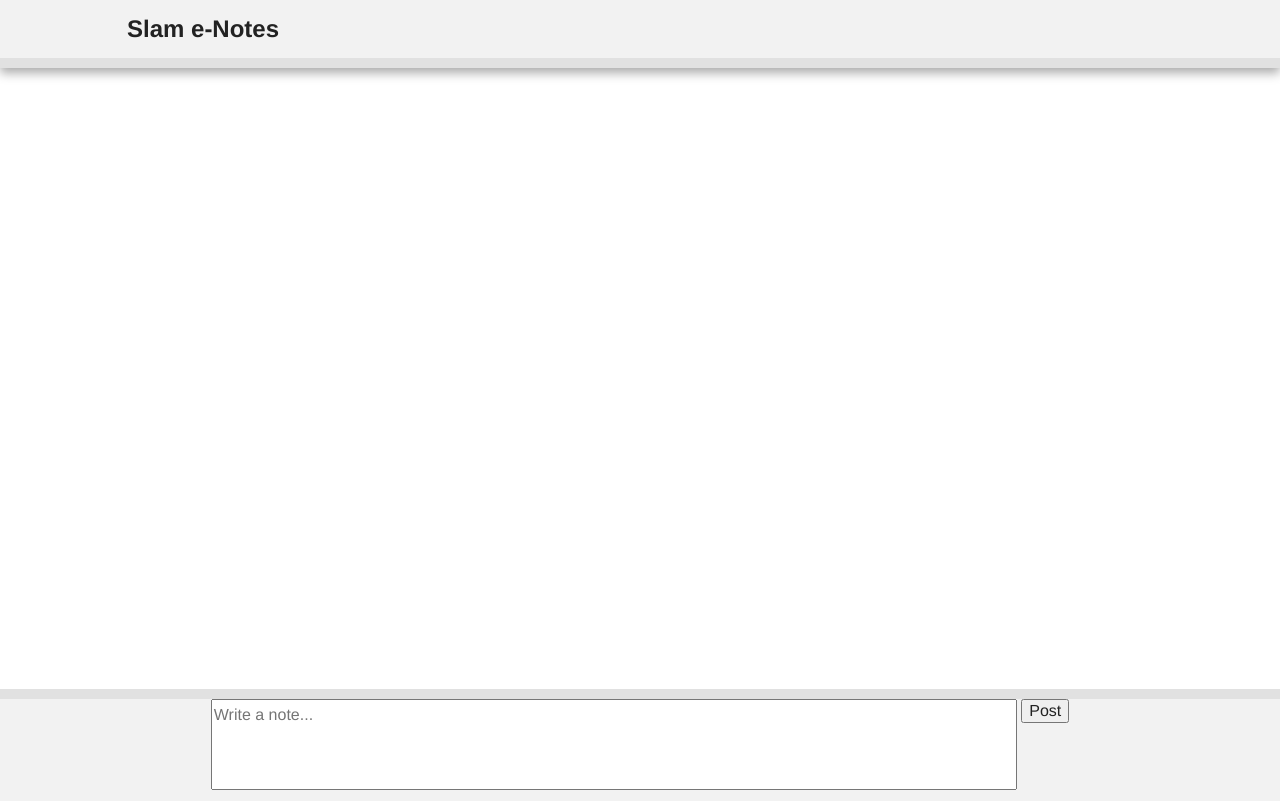
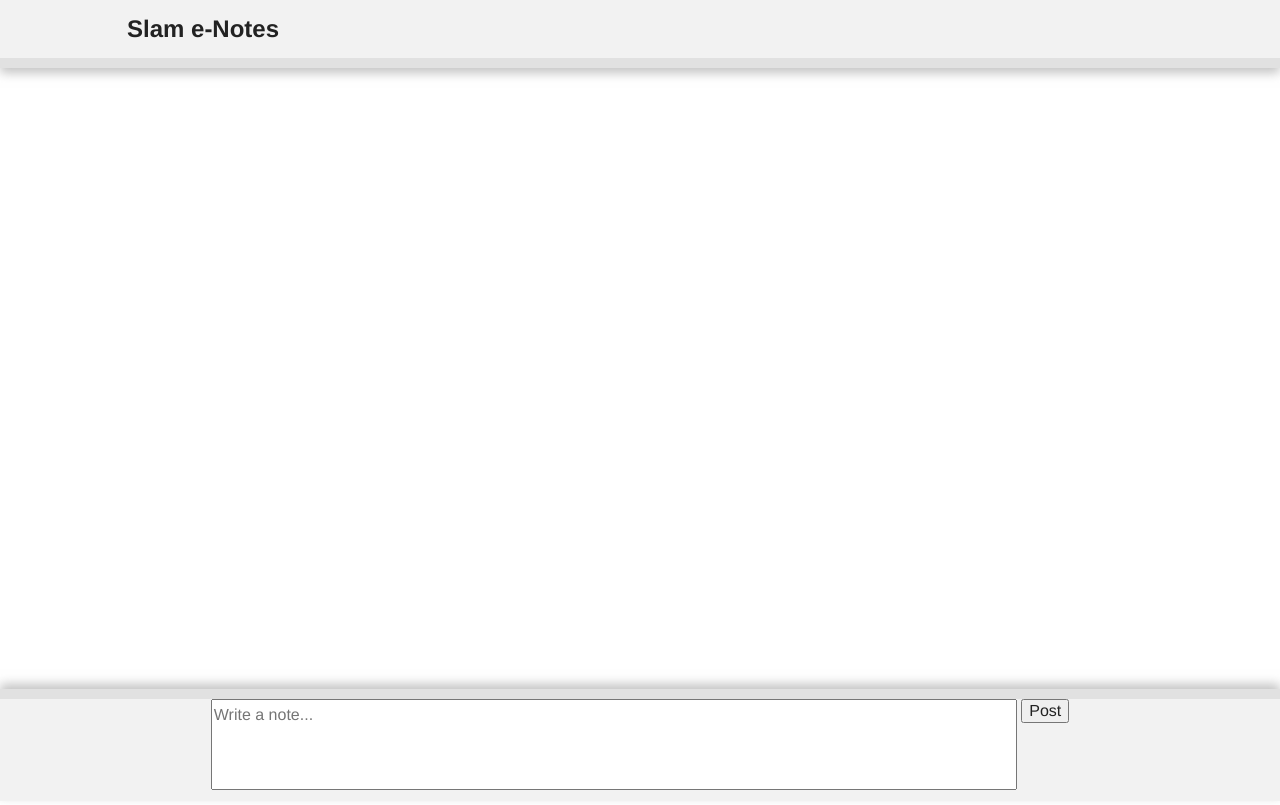
Before and after one commit to CS3398-Arctic/CS3398-Arctic-F2016, a Django app: page /note-test in a window 1280 px wide. Run offline with Django 3.2, Linux system fonts and the light colour scheme; data that the repository does not hold is empty; some libraries are stand-ins or nearby versions.

Commit message:
box-shadow changes to main.css

```diff
--- a/static/css/main.css
+++ b/static/css/main.css
@@ -159,6 +159,9 @@ body.full-height {
 }
 
 .full-height > .header-container {
+    -webkit-box-shadow: 0 5px 10px rgba(170, 170, 170, 0.70);
+    -moz-box-shadow: 0 5px 10px rgba(170, 170, 170, 0.70);
+    box-shadow: 0 5px 10px rgba(170, 170, 170, 0.70);
     border-bottom-width: 10px;
     height: 58px;
     position: relative;
@@ -186,14 +189,17 @@ body.full-height {
     padding: 10px 5%;
     max-width: 500px;
     width: 100%;
-    -webkit-box-shadow: 0 5px 10px #aaa;
-    -moz-box-shadow: 0 5px 10px #aaa;
-    box-shadow: 0 5px 10px #aaa;
+    -webkit-box-shadow: 0 5px 10px rgba(170, 170, 170, 0.70);
+    -moz-box-shadow: 0 5px 10px rgba(170, 170, 170, 0.70);
+    box-shadow: 0 5px 10px rgba(170, 170, 170, 0.70);
     text-align: left;
     margin: 0 auto 20px;
 }
 
 .full-height > .footer-container {
+    -webkit-box-shadow: 0 -5px 10px rgba(170, 170, 170, 0.70);
+    -moz-box-shadow: 0 -5px 10px rgba(170, 170, 170, 0.70);
+    box-shadow: 0 -5px 10px rgba(170, 170, 170, 0.70);
     border-top-width: 10px;
     height: 102px;
     text-align: center;
```
